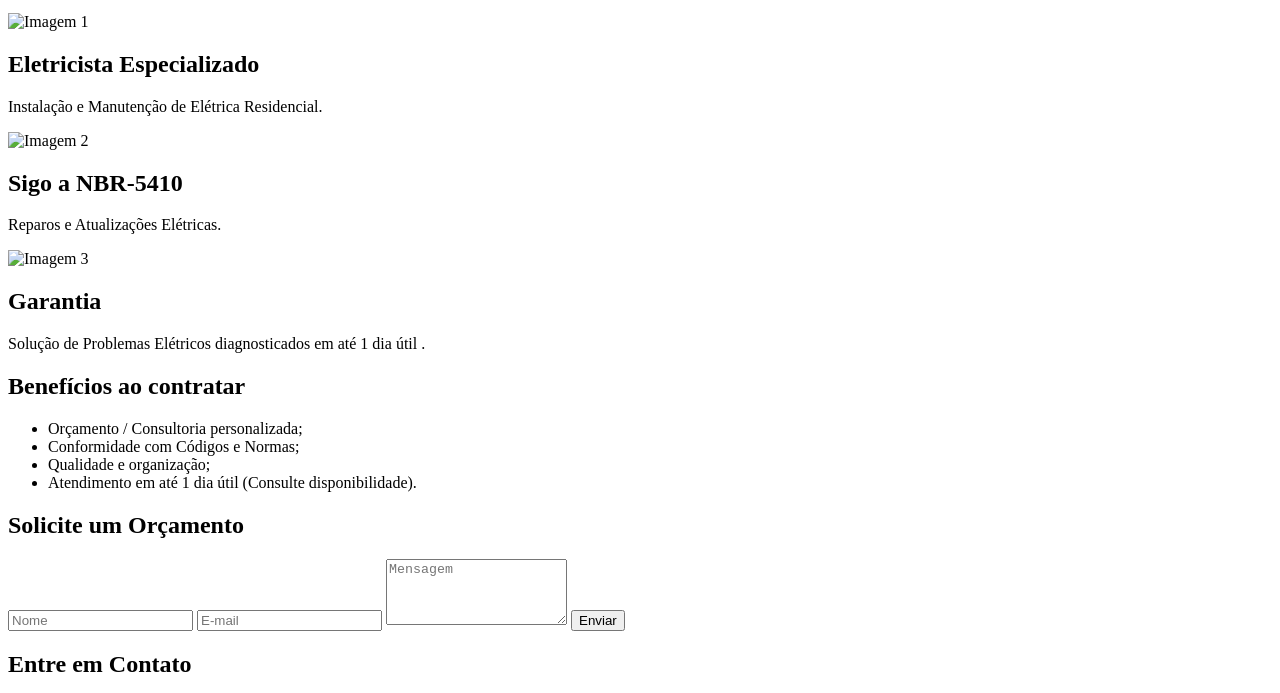
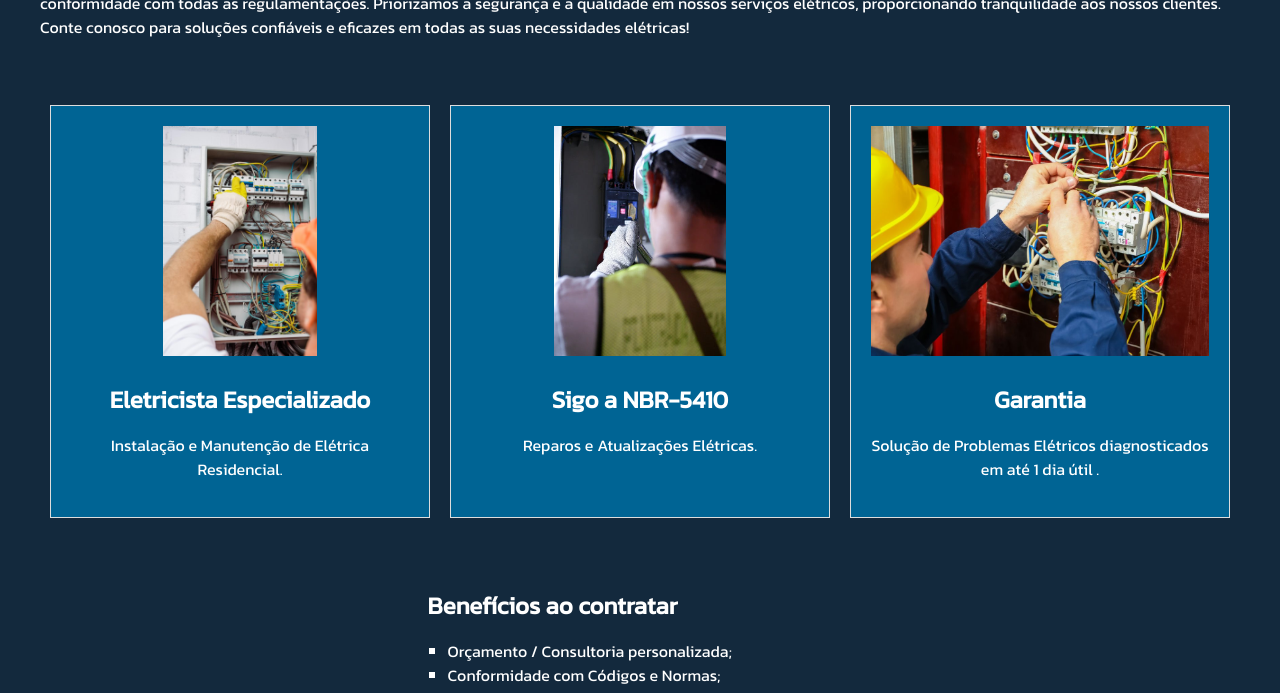
Before and after one commit to victormanoel-pti/web-standards, a plain HTML site: page index.html in a window 1280 px wide. Shown: the part 124-817 px from the top of the page. Drawn offline with Linux system fonts and the light colour scheme; the site is published under a folder, as on GitHub Pages, so addresses that start at the root find nothing.

Commit message:
Update index.html

```diff
--- a/index.html
+++ b/index.html
@@ -4,7 +4,7 @@
     <meta charset="UTF-8">
     <meta name="viewport" content="width=device-width, initial-scale=1.0">
     <title>Elétrica Kingra</title>
-    <link rel="stylesheet" href="/public/css/global.css">
+    <link rel="stylesheet" href="./public/css/global.css">
 </head>
 <body>
     <div class="container">
@@ -22,21 +22,21 @@
         <section class="secao">
             <div class="box-container">
                 <div class="box">
-                    <img class="box-image" src="/public/assets/imgs/servicos.jpeg" alt="Imagem 1">
+                    <img class="box-image" src="./public/assets/imgs/servicos.jpeg" alt="Imagem 1">
                     <div class="box-text">
                         <h2 class="title">Eletricista Especializado</h2>
                         <p>Instalação e Manutenção de Elétrica Residencial.</p>
                     </div>
                 </div>
                 <div class="box">
-                    <img class="box-image" src="/public/assets/imgs/reparo.jpeg" alt="Imagem 2">
+                    <img class="box-image" src="./public/assets/imgs/reparo.jpeg" alt="Imagem 2">
                     <div class="box-text">
                         <h2 class="title">Sigo a NBR-5410</h2>
                         <p>Reparos e Atualizações Elétricas.</p>
                     </div>
                 </div>
                 <div class="box">
-                    <img class="box-image" src="/public/assets/imgs/manutencao.jpg" alt="Imagem 3">
+                    <img class="box-image" src="./public/assets/imgs/manutencao.jpg" alt="Imagem 3">
                     <div class="box-text">
                         <h2 class="title">Garantia</h2>
                         <p>Solução de Problemas Elétricos diagnosticados em até 1 dia útil	.</p>
```
